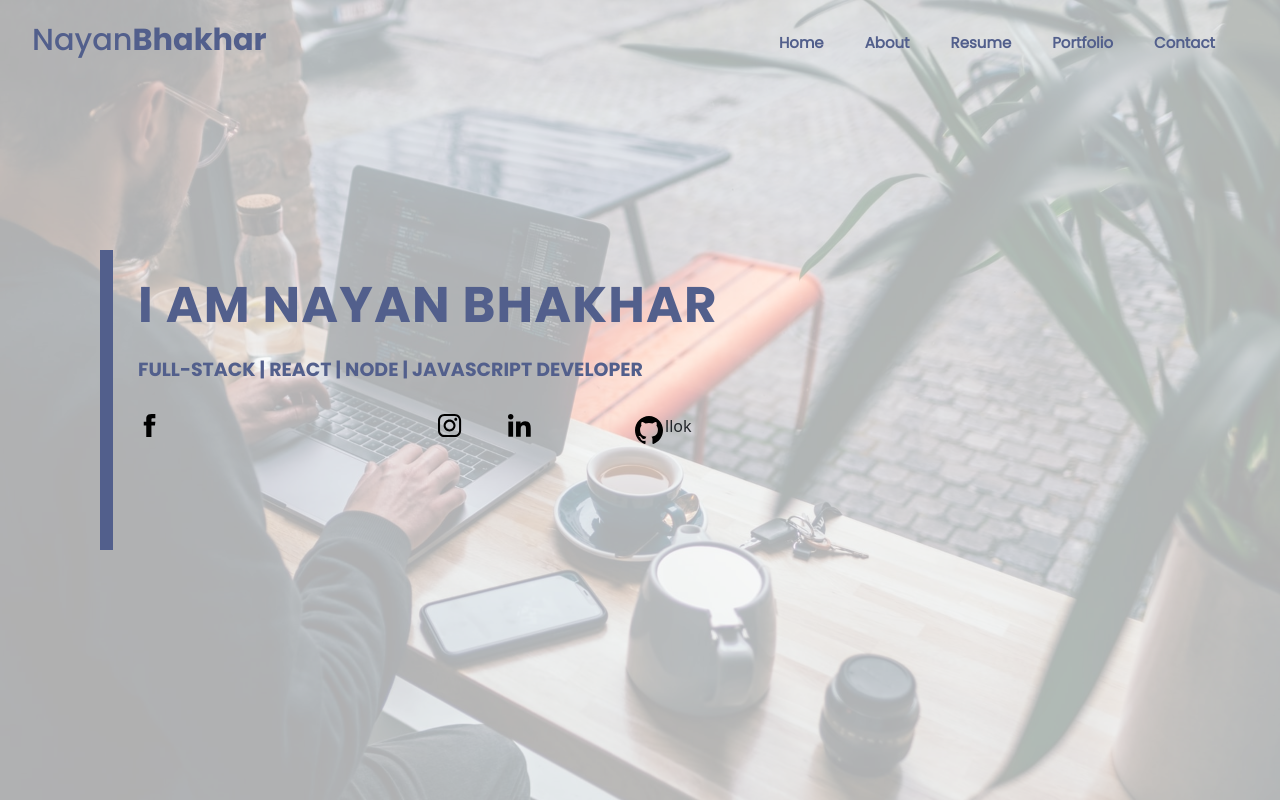
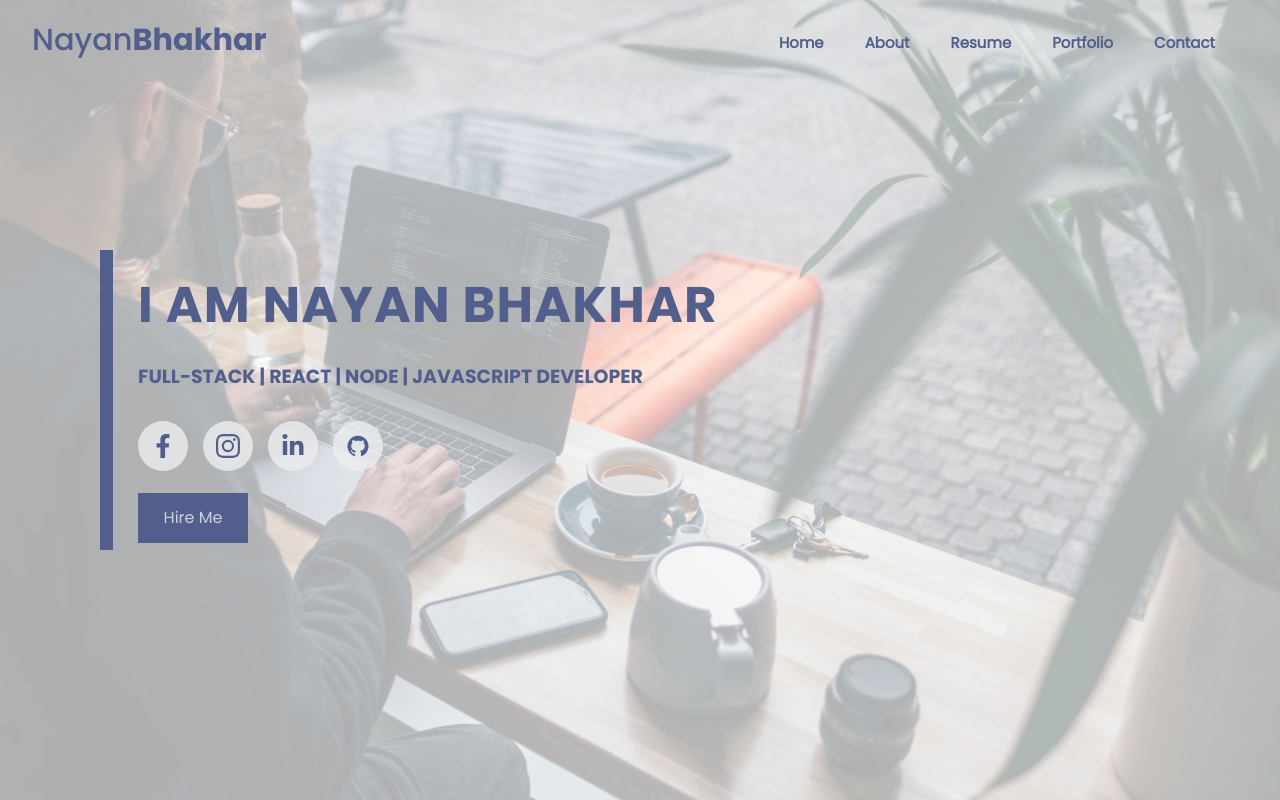
Before and after one commit to Nayan139/my_own_portfolio, a React (Create React App) app: page / in a window 1280 px wide. Built offline with nearby package versions, Linux system fonts and the light colour scheme.

Commit message:
icon issue fix and left profile section done

```diff
--- a/package.json
+++ b/package.json
@@ -10,6 +10,7 @@
     "react": "^18.2.0",
     "react-bootstrap": "^2.5.0",
     "react-dom": "^18.2.0",
+    "react-icons": "^4.4.0",
     "react-scripts": "5.0.1",
     "web-vitals": "^2.1.4"
   },
--- a/src/Components/Home/Home.css
+++ b/src/Components/Home/Home.css
@@ -71,19 +71,19 @@ span{
     padding: 100px;
 }
 .home-section{
-    margin-left: 4  0px !important;
+    margin-left: 0px !important;
     height: 300px;
     width: 100%;
     border-left: 13px solid  rgb(82, 95, 140);
     text-align: left;
     padding:25px 0  0 25px;
-
+    flex-wrap: wrap;
 }
 .home-section h1{
     color:  rgb(82, 95, 140);
     font-family:"Poppins Bold",sans-serif;
     font-size: 50px;
-    padding-bottom: 13px;
+    padding-bottom: 20px;
     letter-spacing: 1.15px;
 }
 
@@ -92,14 +92,45 @@ span{
     font-family:"Poppins Bold",sans-serif;
     font-size: 19px;
     padding-bottom: 13px;
+    flex-wrap:wrap
 }
 
 .home-icon{
     display: flex;
-    float: left;
 }
-
+.home-icon a{
+    height: 50px;
+    width: 50px;
+    background-color: rgba(237, 238, 239, 0.8);
+    border-radius: 100%;
+    display: flex;
+    justify-content: center;
+    align-items: center;
+    margin:0 15px 22px 0;
+    text-decoration: none;
+    color:  rgb(82, 95, 140);
+}
 .home-icon svg{
-    height: fit-content;
-    padding-right: 0px;
+    height: 1.5em;
+    width: 1.5em;
+    text-decoration: none;
 }
+.home-icon a:hover{
+    background-color:rgb(82, 95, 140);
+    color:rgba(237, 238, 239, 0.8) !important;
+}
+.home-button a{
+    height: 50px !important;
+    width: 110px !important;
+    background-color: rgb(82, 95, 140);
+    display: flex;
+    justify-content: center;
+    align-items: center;
+    color: rgba(237, 238, 239, 0.8) !important;
+    text-decoration: none !important;
+    font-family:"Poppins Regular",sans-serif;
+}
+.home-button a:hover{
+    background-color:rgba(237, 238, 239, 0.8);
+    color: rgb(82, 95, 140) !important;
+}
--- a/src/Components/Home/Home.js
+++ b/src/Components/Home/Home.js
@@ -2,10 +2,9 @@ import React from "react";
 import Container from "react-bootstrap/Container";
 import Nav from "react-bootstrap/Nav";
 import Navbar from "react-bootstrap/Navbar";
-import Facebook from "../../Assets/svg/Facebook";
-import Github from "../../Assets/svg/Github";
-import Instagram from "../../Assets/svg/Instagram";
-import Linkedin from "../../Assets/svg/Linkedin";
+import { FaFacebookF, FaLinkedinIn } from "react-icons/fa";
+import { BsInstagram } from "react-icons/bs";
+import { AiOutlineGithub } from "react-icons/ai";
 import "./Home.css";
 
 const Home = () => {
@@ -39,19 +38,21 @@ const Home = () => {
           <p>FULL-STACK | REACT | NODE | JAVASCRIPT DEVELOPER</p>
           <div className="home-icon">
             <a href="#">
-              <Facebook />
+              <FaFacebookF />
             </a>
             <a href="#">
-              <Instagram />
+              <BsInstagram />
             </a>
             <a href="#">
-              <Linkedin />
+              <FaLinkedinIn />
             </a>
             <a href="#">
-              <Github />
+              <AiOutlineGithub />
             </a>
           </div>
-          llok
+          <div className="home-button">
+            <a href="#">Hire Me</a>
+          </div>
         </div>
       </div>
     </div>
```
Also changed, not shown: 1 other file (tests, documents, lock files or other folders).
